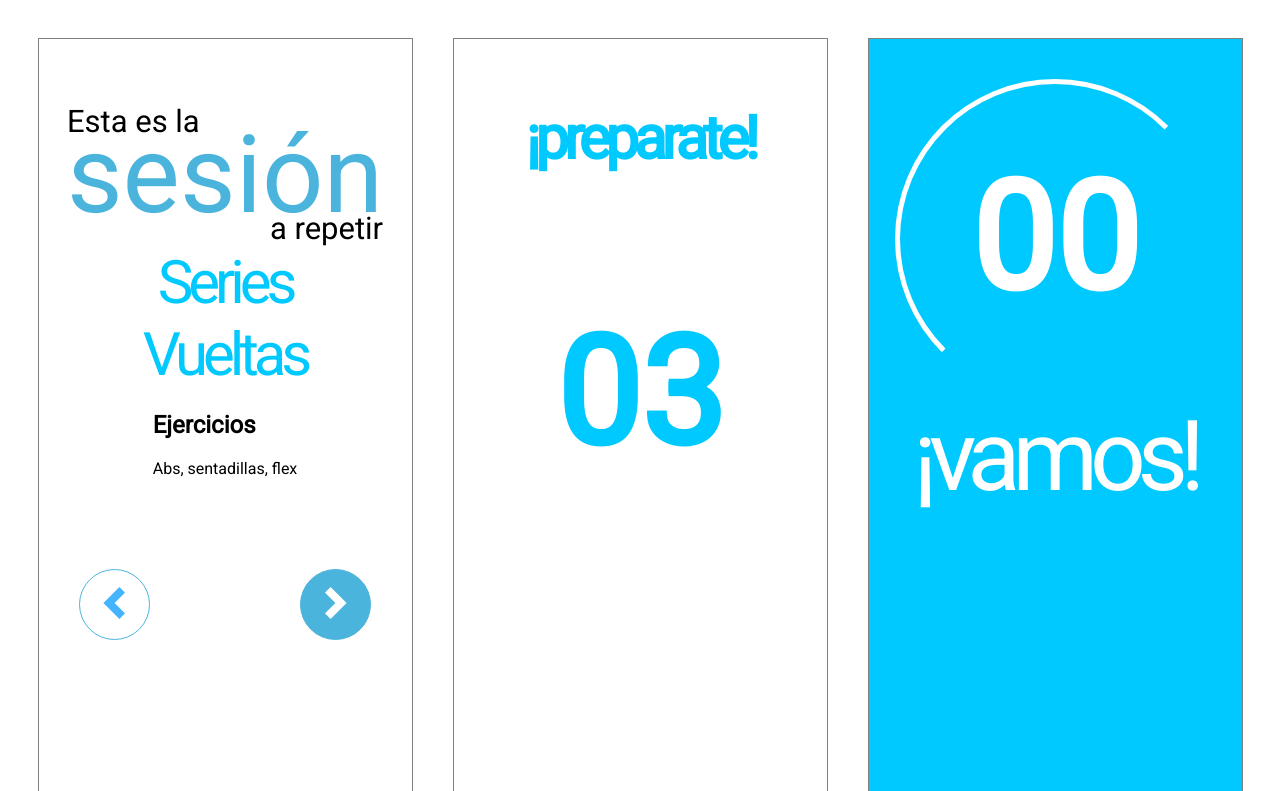
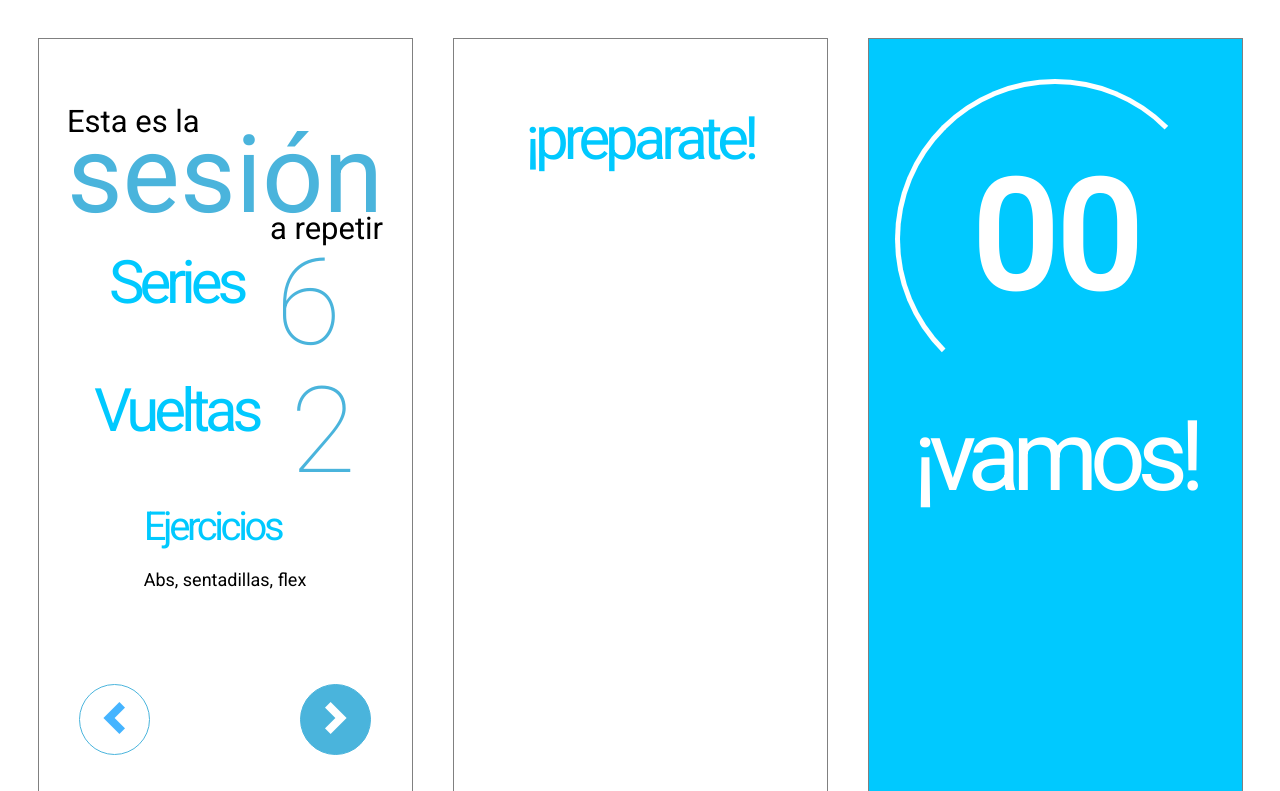
Before and after one commit to AnaCanalis/Tabifit-App, a plain HTML site: page Index.html in a window 1280 px wide. Shown: the part 2546-3337 px from the top of the page. Drawn offline with Linux system fonts and the light colour scheme.

Commit message:
cambios en datos sesion y detalles de estilos

```diff
--- a/Index.html
+++ b/Index.html
@@ -132,11 +132,17 @@
             <div slot="palabracentro">sesión</div>
             <div slot="palabraderecha">a repetir</div>
         </tabifit-titulogrande>
-        <tabifit-datosesion><div>Series</div></tabifit-datosesion>
-        <tabifit-datosesion><div>Vueltas</div></tabifit-datosesion>
+        <tabifit-datosesion>
+            <div>Series</div>
+            <div class= "textoderecha">6</div>
+        </tabifit-datosesion>
+        <tabifit-datosesion>
+            <div>Vueltas</div>
+            <div class="textoderecha">2</div>
+        </tabifit-datosesion>
         <tabifit-ejerciciosguardados>
-            <h2>Ejercicios</h2>
-            <p>Abs, sentadillas, flex</p>
+            <span class="subtituloejercicios">Ejercicios</span>
+            <p class="ejerciciosarepetir">Abs, sentadillas, flex</p>
         </tabifit-ejerciciosguardados>
         <tabifit-botonesnavegacion></tabifit-botonesnavegacion>
     </tabifit-pantalla>
@@ -264,7 +270,7 @@
     </template>
 
     <template id="tabifit-ejerciciosguardados">
-    <h2><slot></slot></h2>
+    <span><slot></slot></span>
     <p><slot></slot></p>
     </template>
 
--- a/tabifit-contadorgira/tabifit-contadorgira.js
+++ b/tabifit-contadorgira/tabifit-contadorgira.js
@@ -9,7 +9,7 @@ class ContadorGira extends HTMLElement {
       this.shadowRoot.querySelector("span");
       this.shadowRoot.querySelector(".cuenta-regresiva");
       let contador = parseInt(this.getAttribute("numeroinicial"));
-      let cuentaRegresiva = document.querySelector(".cuenta-regresiva");
+      let cuentaRegresiva = this.shadowRoot.querySelector(".cuenta-regresiva");
       if(contador === 0){
         return;
       }
--- a/tabifit-datosesion/tabifit-datosesion.css
+++ b/tabifit-datosesion/tabifit-datosesion.css
@@ -9,4 +9,5 @@ div{
     letter-spacing: -5.1px;
     line-height: 72px;
     text-align: left;
+    justify-content: flex-start;
 }
--- a/tabifit-titulomedianosuperior/tabifit-titulomedianosuperior.css
+++ b/tabifit-titulomedianosuperior/tabifit-titulomedianosuperior.css
@@ -4,6 +4,7 @@ slot {
     text-align: left;
     letter-spacing: -5.1px;
     opacity: 1;
+    font-weight: 400;
 }
 
 .titulomedianoblanco{
```
Also changed, not shown: tabifit-listaejercicios/tabifit-listaejercicios.css (+0 -15 lines), tabifit-ejerciciosguardados/tabifit-ejerciciosguardados.css (line endings or trailing spaces).
